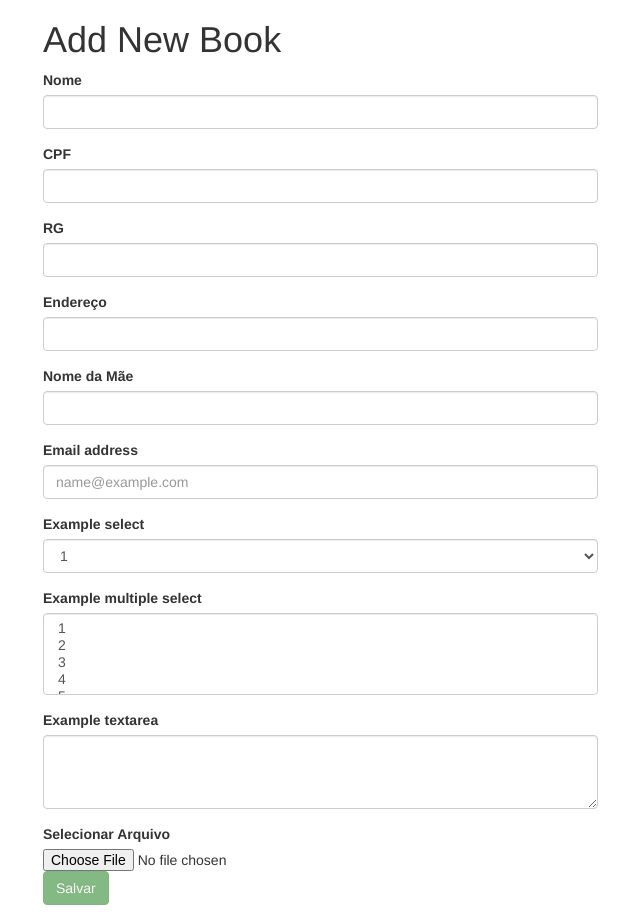
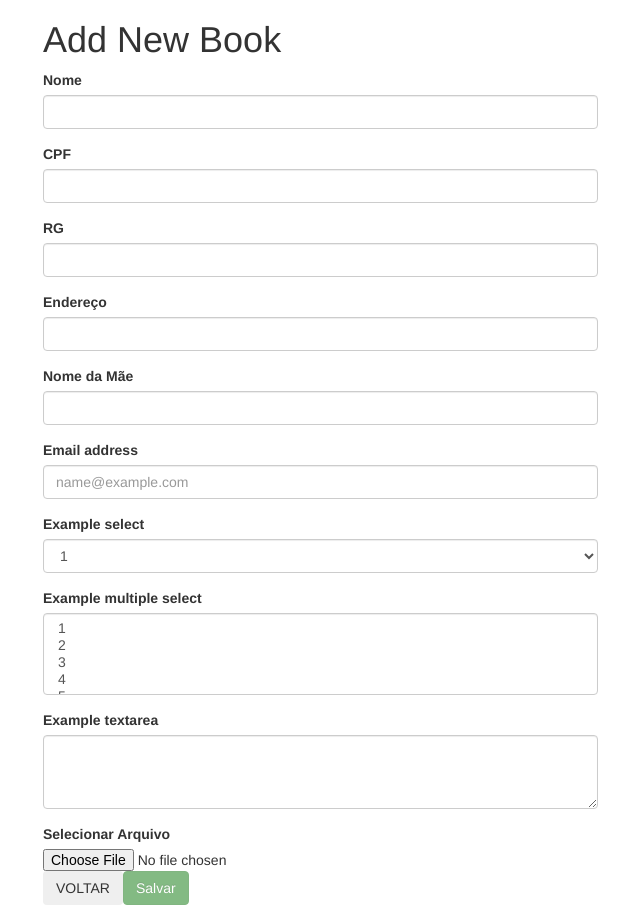
Before and after one commit to kalebecaldas/AngularMongo, an Angular app: page /book-create in a window 1280 px wide. Shown: the whole page, without its empty margins (27-667 px from the left). Built offline with nearby package versions, Linux system fonts and the light colour scheme.

Commit message:
addbuttons

```diff
--- a/src/app/book-create/book-create.component.html
+++ b/src/app/book-create/book-create.component.html
@@ -67,6 +67,7 @@
 
 
         <div class="form-group">
+            <button class="btn"  [routerLink]="['/books']" type="button">VOLTAR</button>
           <button type="submit" class="btn btn-success" [disabled]="!bookForm.form.valid">Salvar</button>
         </div>
       </form>
--- a/src/app/book-edit/book-edit.component.html
+++ b/src/app/book-edit/book-edit.component.html
@@ -29,7 +29,7 @@
 
         <div class="row">
           <div class="col-md-12">
-            <button class="btn btn-danger"  [routerLink]="['/books']" type="button">VOLTAR</button>
+            <button class="btn"  [routerLink]="['/books']" type="button">VOLTAR</button>
             <button class="btn btn-danger" type="button" (click)="deleteBook(book._id)">DELETE</button>
           </div>
 
```
Also changed, not shown: app.js (+4 -4 lines).
